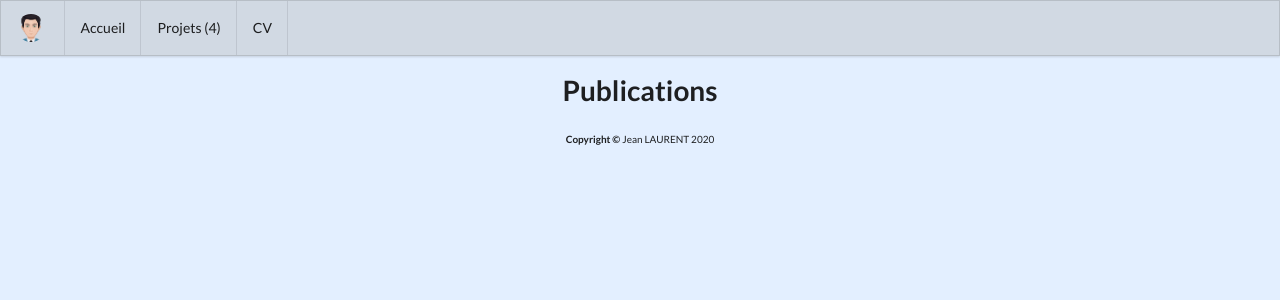
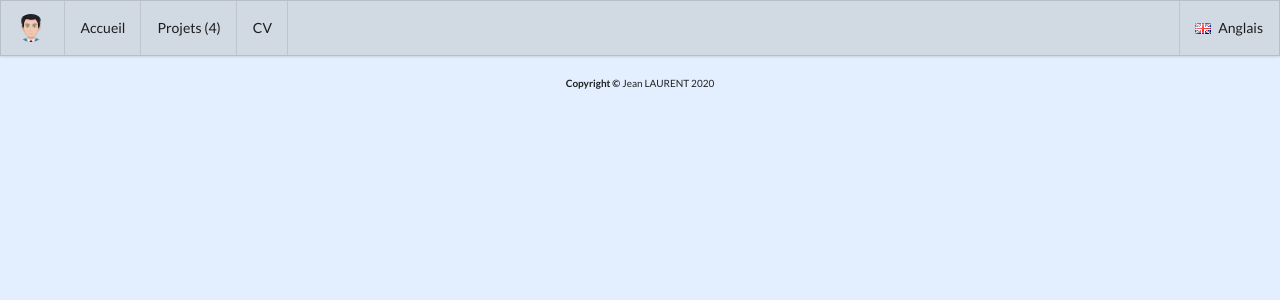
Before and after one commit to jeanlrnt/Portfolio_FR, a Jekyll site: the page built from essays/index.html, in a window 1280 px wide and 900 px high. Shown: the top 300 px of the window. Built offline with Jekyll 4.4.1, drawn with Linux system fonts in a browser that asks for light colours.

Commit message:
mise a jour

```diff
--- a/_includes/menubar.html
+++ b/_includes/menubar.html
@@ -4,7 +4,7 @@
 {% assign num_projects = project_pages.size %}
 
 <div class="nonprintable">
-  <nav class="ui stackable menu fixed">
+  <div class="ui stackable menu fixed">
     <div class="item">
       <div class="ui avatar image">
         <img src="{{ site.data.bio.basics.picture }}" alt="avatar jean laurent">
@@ -18,5 +18,9 @@
     <a href="{{ site.baseurl }}/essays" class=" {% if include.active == "essays" %} active {% endif %} item">{{ site.essays-page-label }} ({{ num_essays }})</a>
     {% endif %}
     <a href="{{ site.baseurl }}/bio" class=" {% if include.active == "bio" %} active {% endif %} item">{{ site.bio-page-label }}</a>
-  </nav>
+    {% assign page_name = include.active %}
+    <div class="right menu">
+      <a href="https://jeanlaurent.me/{{ page_name }}" class="item"><i class="flag gb"></i>Anglais</a>
+    </div>
+  </div>
 </div>
--- a/css/stylesheet.scss
+++ b/css/stylesheet.scss
@@ -26,7 +26,7 @@ body {
 }
 
 .withmenu {
-  margin-top: 4em;
+  margin-top: 0em;
 }
 
 @media only screen and (max-width:767px) {
```
